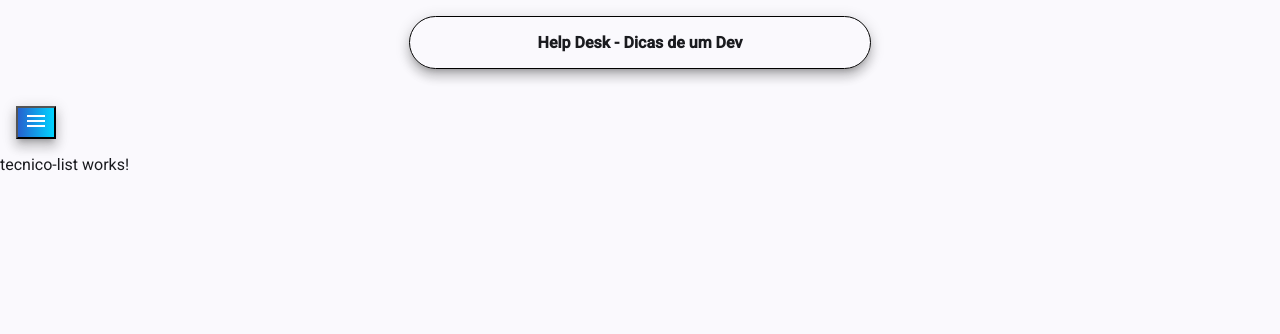
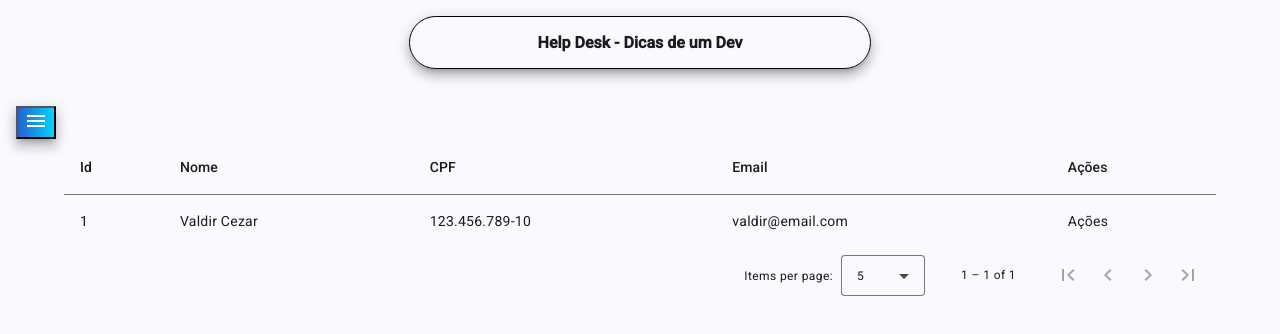
Before and after one commit to DionatanLeao/helpdesk-front, an Angular app: page /tecnicos in a window 1280 px wide. Shown: the top 334 px of the page. Built offline with nearby package versions, Linux system fonts and the light colour scheme.

Commit message:
feat: TECNICO-LIST component (Part 1)

```diff
--- a/src/app/components/nav/nav.component.ts
+++ b/src/app/components/nav/nav.component.ts
@@ -18,7 +18,7 @@
 
   ngOnInit(): void {
     if (this.router.url === '/') {
-      this.router.navigate(['home']);
+      this.router.navigate(['tecnicos']);
     }
   }
 }
--- a/src/app/components/tecnico/tecnico-list/tecnico-list.component.css
+++ b/src/app/components/tecnico/tecnico-list/tecnico-list.component.css
@@ -0,0 +1,8 @@
+.container {
+    width: 90%;
+    margin: auto;
+}
+
+table {
+  width: 100%;
+}
--- a/src/app/components/tecnico/tecnico-list/tecnico-list.component.html
+++ b/src/app/components/tecnico/tecnico-list/tecnico-list.component.html
@@ -1 +1,38 @@
-<p>tecnico-list works!</p>
+<div class="container">
+    <div class="mat-elevation-z8">
+        <table mat-table [dataSource]="dataSource">
+            <ng-container matColumnDef="position">
+            <th mat-header-cell *matHeaderCellDef> Id </th>
+            <td mat-cell *matCellDef="let element"> {{element.id}} </td>
+            </ng-container>
+
+            <ng-container matColumnDef="name">
+            <th mat-header-cell *matHeaderCellDef> Nome </th>
+            <td mat-cell *matCellDef="let element"> {{element.nome}} </td>
+            </ng-container>
+
+            <ng-container matColumnDef="weight">
+            <th mat-header-cell *matHeaderCellDef> CPF </th>
+            <td mat-cell *matCellDef="let element"> {{element.cpf}} </td>
+            </ng-container>
+
+            <ng-container matColumnDef="symbol">
+            <th mat-header-cell *matHeaderCellDef> Email </th>
+            <td mat-cell *matCellDef="let element"> {{element.email}} </td>
+            </ng-container>
+
+            <ng-container matColumnDef="acoes">
+            <th mat-header-cell *matHeaderCellDef> Ações </th>
+            <td mat-cell *matCellDef="let element"> Ações </td>
+            </ng-container>
+
+            <tr mat-header-row *matHeaderRowDef="displayedColumns"></tr>
+            <tr mat-row *matRowDef="let row; columns: displayedColumns;"></tr>
+        </table>
+
+        <mat-paginator [pageSizeOptions]="[5, 10, 20]"
+                        showFirstLastButtons
+                        aria-label="Select page of periodic elements">
+        </mat-paginator>
+        </div>
+</div>
--- a/src/app/components/tecnico/tecnico-list/tecnico-list.component.ts
+++ b/src/app/components/tecnico/tecnico-list/tecnico-list.component.ts
@@ -1,11 +1,37 @@
-import { Component } from '@angular/core';
+import {AfterViewInit, Component, ViewChild} from '@angular/core';
+import {MatPaginator, MatPaginatorModule} from '@angular/material/paginator';
+import {MatTableDataSource, MatTableModule} from '@angular/material/table';
+import { Tecnico } from '../../../models/tecnico';
 
 @Component({
   selector: 'app-tecnico-list',
-  imports: [],
+  imports: [MatTableModule, MatPaginatorModule],
   templateUrl: './tecnico-list.component.html',
   styleUrl: './tecnico-list.component.css'
 })
 export class TecnicoListComponent {
+  ELEMENT_DATA: Tecnico[] = [
+    {
+      id: 1,
+      nome: 'Valdir Cezar',
+      cpf: '123.456.789-10',
+      email: 'valdir@email.com',
+      senha: '1234',
+      perfis: ['0'],
+      dataCriacao: '15/08/2022'
+    }
+  ]
+  displayedColumns: string[] = ['position', 'name', 'weight', 'symbol', 'acoes'];
+  dataSource = new MatTableDataSource<Tecnico>(this.ELEMENT_DATA);
 
+  constructor() {}
+
+  ngOnInit(): void {
+  }
+
+  @ViewChild(MatPaginator) paginator: MatPaginator;
+
+  ngAfterViewInit() {
+    this.dataSource.paginator = this.paginator;
+  }
 }
--- /dev/null
+++ b/src/app/models/tecnico.ts
@@ -0,0 +1,9 @@
+export interface Tecnico {
+    id?: any;
+    nome: string;
+    cpf: string;
+    email: string;
+    senha: string;
+    perfis: string[];
+    dataCriacao: any;
+}
```
